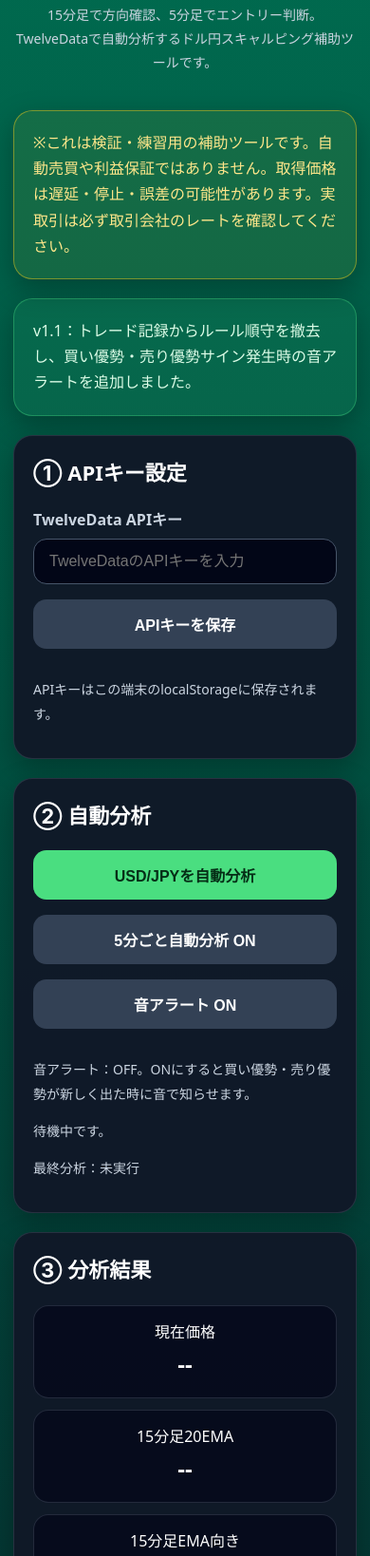
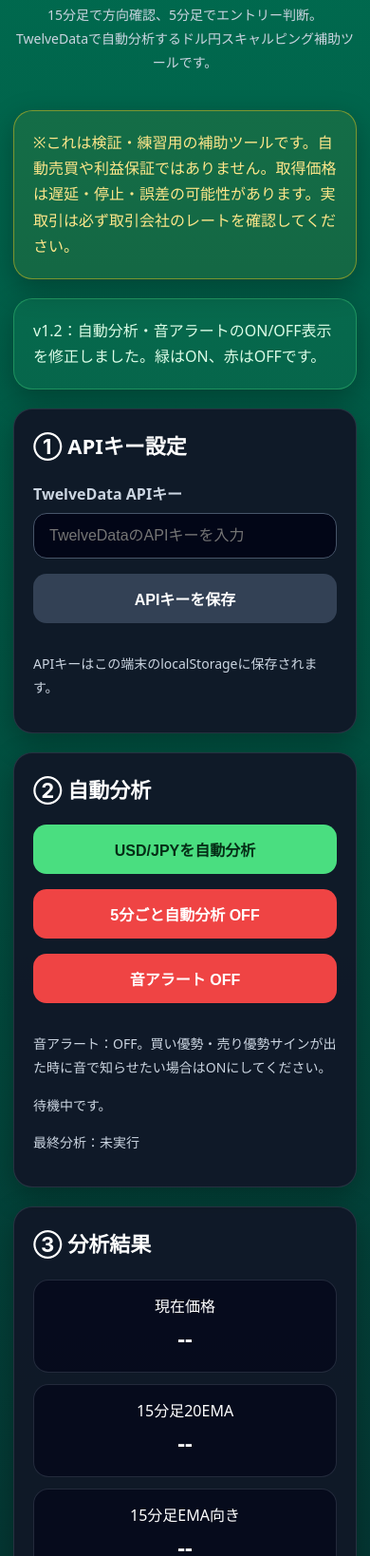
Before and after one commit to toshihideterui/ScalpLayer-USDJPY, a plain HTML site: page index.html in a window 390 px wide. Shown: the part 80-1718 px from the top of the page at 95% size. Drawn offline with Linux system fonts and the light colour scheme.

Commit message:
Add files via upload

```diff
--- a/index.html
+++ b/index.html
@@ -9,7 +9,7 @@
   <meta name="apple-mobile-web-app-status-bar-style" content="black-translucent" />
   <meta name="apple-mobile-web-app-title" content="ScalpLayer" />
   <link rel="apple-touch-icon" href="icon-192.png" />
-  <title>ScalpLayer USDJPY v1.1</title>
+  <title>ScalpLayer USDJPY v1.2</title>
   <style>
     :root {
       --bg1: #006b4f;
@@ -92,7 +92,7 @@
 <body>
   <main class="container">
     <section class="hero">
-      <h1>ScalpLayer USDJPY v1.1</h1>
+      <h1>ScalpLayer USDJPY v1.2</h1>
       <p class="small">15分足で方向確認、5分足でエントリー判断。TwelveDataで自動分析するドル円スキャルピング補助ツールです。</p>
     </section>
 
@@ -101,7 +101,7 @@
     </section>
 
     <section class="card update">
-      v1.1：トレード記録からルール順守を撤去し、買い優勢・売り優勢サイン発生時の音アラートを追加しました。
+      v1.2：自動分析・音アラートのON/OFF表示を修正しました。緑はON、赤はOFFです。
     </section>
 
     <section class="card">
@@ -115,9 +115,9 @@
     <section class="card">
       <h2>② 自動分析</h2>
       <button class="green" onclick="runAnalysis()">USD/JPYを自動分析</button>
-      <button id="autoBtn" class="blue" onclick="toggleAutoAnalysis()">5分ごと自動分析 ON</button>
-      <button id="alertBtn" class="blue" onclick="toggleSoundAlert()">音アラート ON</button>
-      <p id="alertStatus" class="small">音アラート：OFF。ONにすると買い優勢・売り優勢が新しく出た時に音で知らせます。</p>
+      <button id="autoBtn" class="red" onclick="toggleAutoAnalysis()">5分ごと自動分析 OFF</button>
+      <button id="alertBtn" class="red" onclick="toggleSoundAlert()">音アラート OFF</button>
+      <p id="alertStatus" class="small">音アラート：OFF。買い優勢・売り優勢サインが出た時に音で知らせたい場合はONにしてください。</p>
       <p id="status" class="small">待機中です。</p>
       <p id="lastTime" class="small">最終分析：未実行</p>
     </section>
@@ -178,6 +178,8 @@
       }
       loadStats();
       updateStatsView();
+      updateAutoButtonView();
+      updateAlertButtonView();
     });
 
     function saveApiKey() {
@@ -325,37 +327,51 @@
       document.getElementById("reasons").innerHTML = reasons.map(r => `<li>${escapeHtml(r)}</li>`).join("");
     }
 
+    function updateAutoButtonView() {
+      const btn = document.getElementById("autoBtn");
+      if (autoEnabled) {
+        btn.textContent = "5分ごと自動分析 ON";
+        btn.className = "green";
+      } else {
+        btn.textContent = "5分ごと自動分析 OFF";
+        btn.className = "red";
+      }
+    }
+
+    function updateAlertButtonView() {
+      const btn = document.getElementById("alertBtn");
+      const status = document.getElementById("alertStatus");
+      if (soundAlertEnabled) {
+        btn.textContent = "音アラート ON";
+        btn.className = "green";
+        status.textContent = "音アラート：ON。新しい買い優勢・売り優勢サインが出た時に音で知らせます。";
+      } else {
+        btn.textContent = "音アラート OFF";
+        btn.className = "red";
+        status.textContent = "音アラート：OFF。買い優勢・売り優勢サインが出た時に音で知らせたい場合はONにしてください。";
+      }
+    }
+
     function toggleAutoAnalysis() {
       autoEnabled = !autoEnabled;
-      const btn = document.getElementById("autoBtn");
       if (autoEnabled) {
         runAnalysis();
         autoTimer = setInterval(runAnalysis, 5 * 60 * 1000);
-        btn.textContent = "5分ごと自動分析 OFF";
-        btn.className = "red";
       } else {
         if (autoTimer) clearInterval(autoTimer);
         autoTimer = null;
-        btn.textContent = "5分ごと自動分析 ON";
-        btn.className = "blue";
       }
+      updateAutoButtonView();
     }
-
 
     function toggleSoundAlert() {
       soundAlertEnabled = !soundAlertEnabled;
-      const btn = document.getElementById("alertBtn");
-      const status = document.getElementById("alertStatus");
       if (soundAlertEnabled) {
         unlockAudio();
-        btn.textContent = "音アラート OFF";
-        btn.className = "red";
-        status.textContent = "音アラート：ON。新しい買い優勢・売り優勢サインが出た時に音で知らせます。";
+        updateAlertButtonView();
         playAlertSound("test");
       } else {
-        btn.textContent = "音アラート ON";
-        btn.className = "blue";
-        status.textContent = "音アラート：OFF。";
+        updateAlertButtonView();
       }
     }
 
```
